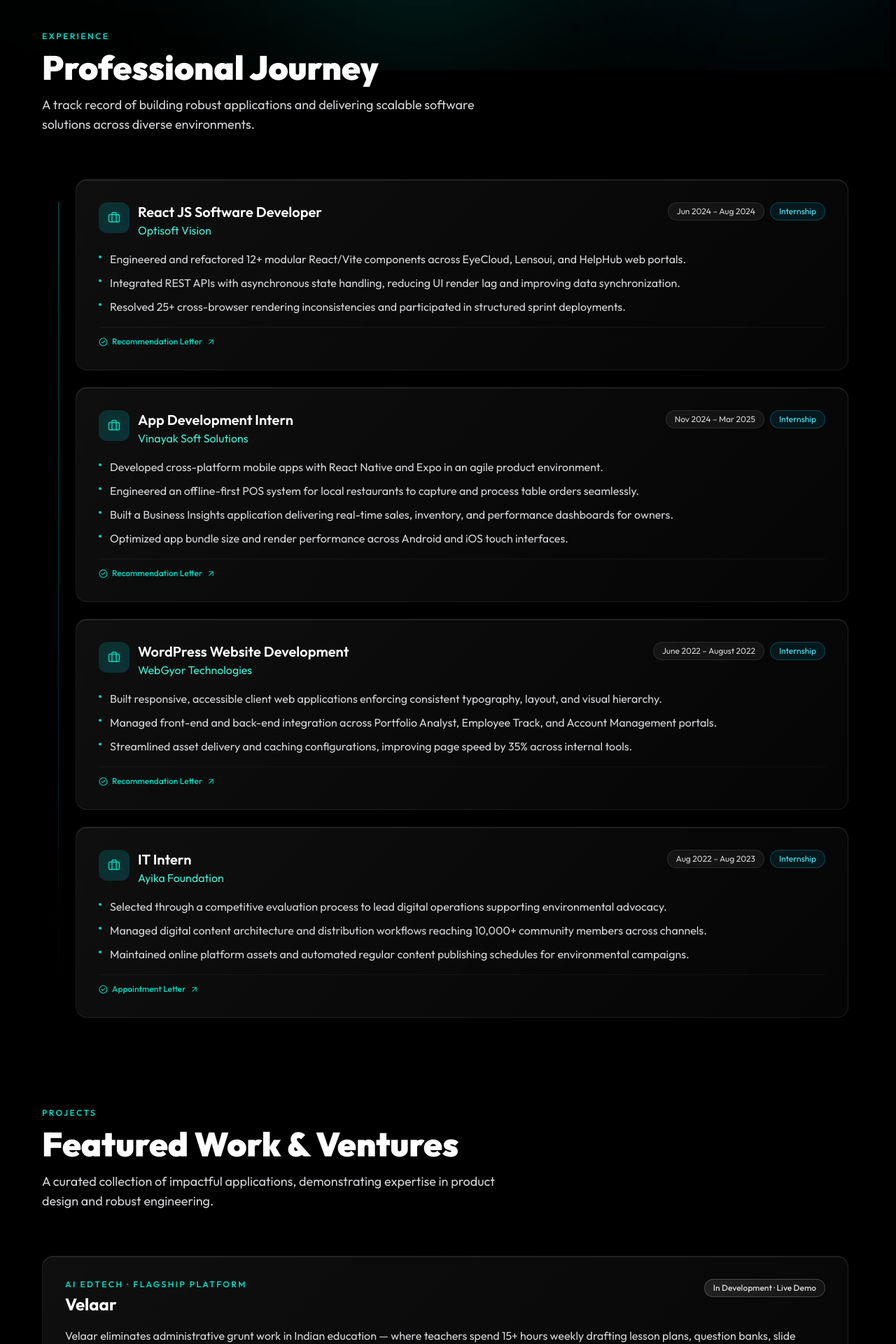
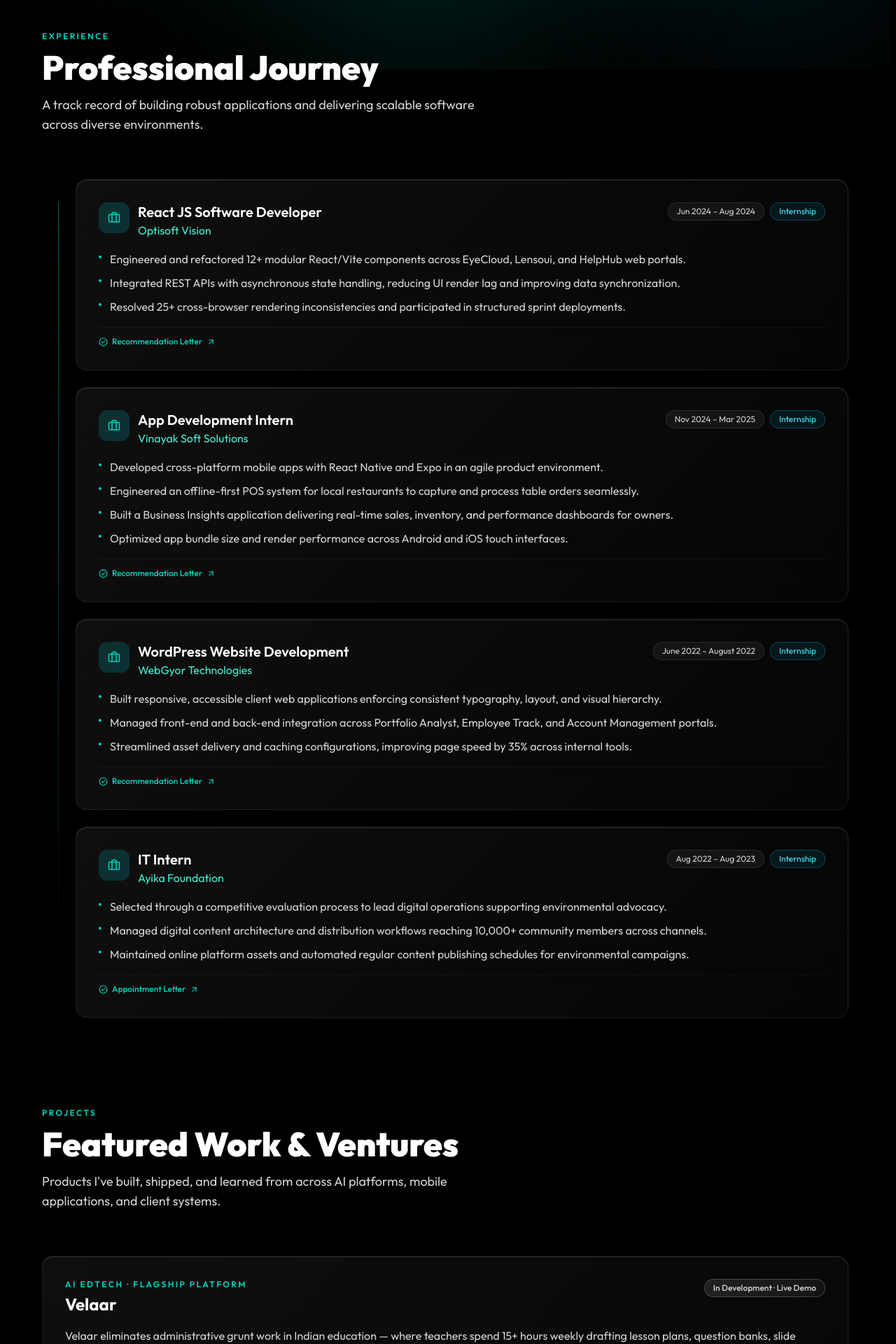
Before and after one commit to bhavya-darjii/Bhavya-Portfolio, a Next.js app: page / in a window 1280 px wide. Shown: the part 1500-3420 px from the top of the page at 70% size. Built offline with nearby package versions, Linux system fonts and the light colour scheme; no server answers.

Commit message:
Implemented Teacher's feedback

```diff
--- a/src/components/sections/Experience.tsx
+++ b/src/components/sections/Experience.tsx
@@ -13,7 +13,7 @@
         <SectionHeading
           label="Experience"
           title="Professional Journey"
-          description="A track record of building robust applications and delivering scalable software solutions across diverse environments."
+          description="A track record of building robust applications and delivering scalable software across diverse environments."
         />
 
         <div className="relative space-y-6">
--- a/src/components/sections/Projects.tsx
+++ b/src/components/sections/Projects.tsx
@@ -36,7 +36,7 @@
         <SectionHeading
           label="Projects"
           title="Featured Work & Ventures"
-          description="A curated collection of impactful applications, demonstrating expertise in product design and robust engineering."
+          description="Products I've built, shipped, and learned from across AI platforms, mobile applications, and client systems."
         />
 
         {/* Row 1: Velaar — full width */}
--- a/src/components/sections/Skills.tsx
+++ b/src/components/sections/Skills.tsx
@@ -12,7 +12,7 @@
         <SectionHeading
           label="Skills"
           title="Technical Expertise"
-          description="A two-tier view of my skillset: core production technologies I use daily, backed by auxiliary tools and frameworks."
+          description="A two-tier view of my skill set: core production technologies I use regularly, backed by supporting tools and frameworks."
         />
 
         {/* PRIMARY STACK — full-width card */}
```
